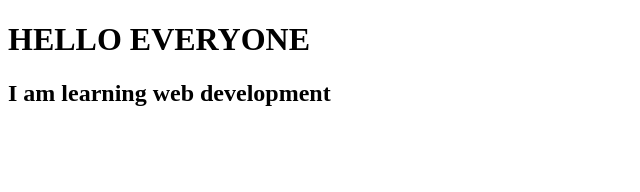
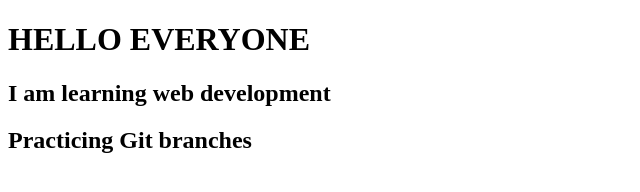
Before and after one commit to code-with-Vru/git-practice, a plain HTML site: page index.html in a window 1280 px wide. Shown: the whole page, without its empty margins (0-640 px from the left). Drawn offline with Linux system fonts and the light colour scheme.

Commit message:
add branch practice heading

```diff
--- a/index.html
+++ b/index.html
@@ -7,7 +7,8 @@
 </head>
 <body>
     <h1>HELLO EVERYONE</h1>
+    <!--learning git and github-->
     <h2>I am learning web development</h2>
-<!--learning git and github-->
+<h2>Practicing Git branches</h2>
 </body>
 </html>
```
